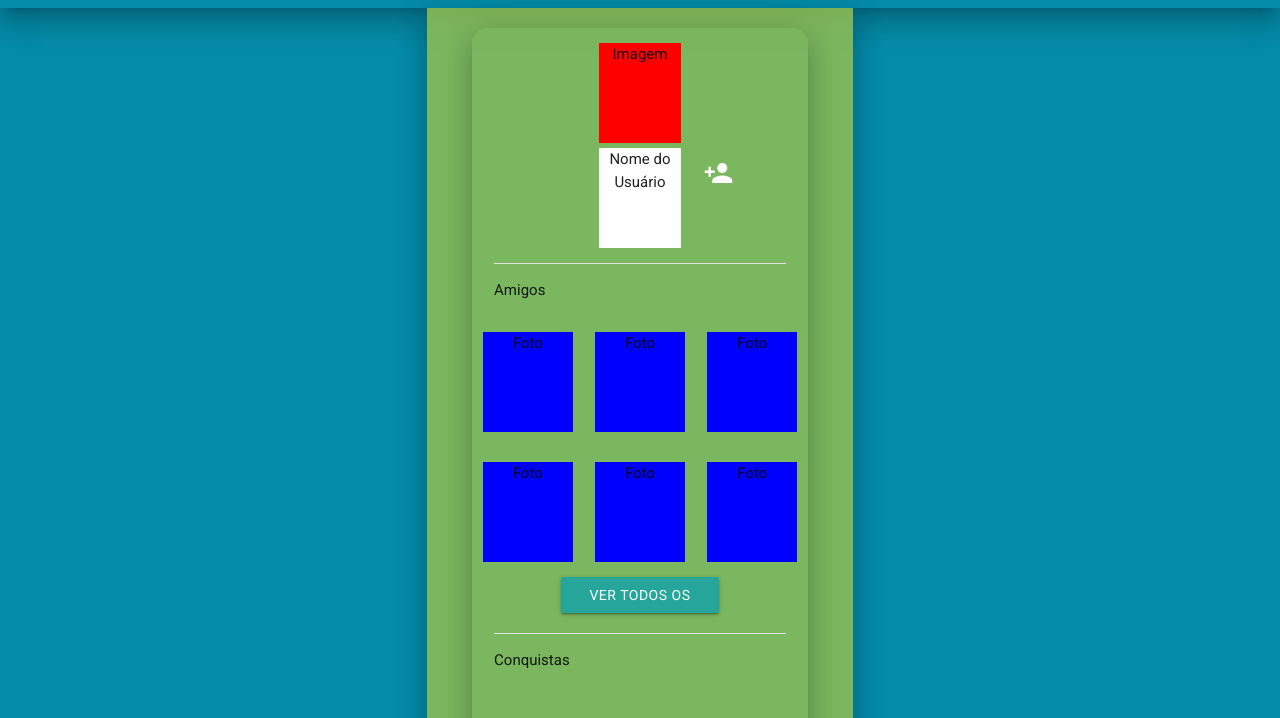
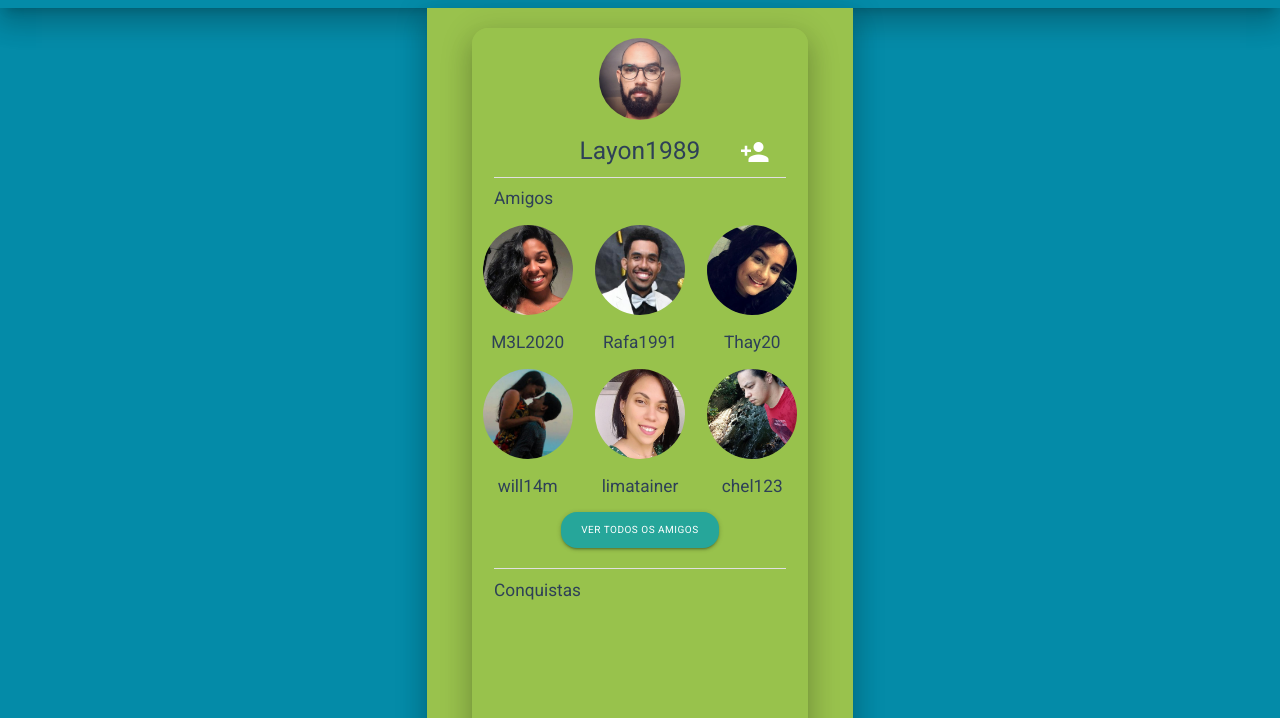
Before and after one commit to Gota-Serena-Games/LUDUS, a plain HTML site: page index.html in a window 1280 px wide. Shown: the part 82-800 px from the top of the page. Drawn offline with nearby package versions, Linux system fonts and the light colour scheme.

Commit message:
pagina de perfil concluida

```diff
--- a/css/layout.css
+++ b/css/layout.css
@@ -12,7 +12,7 @@ body {
 }
 
 #bloco2 {
-	background-color: rgba(153, 194, 77, .8);
+	background-color: rgb(153, 194, 77);
 	height: 800px;
 	border-bottom-left-radius: 16px;
 	border-bottom-right-radius: 16px;
@@ -20,29 +20,44 @@ body {
 }
 
 #bloco2 div#perfil {
-
+	background-color: rgba(153, 194, 77, .8);
 	height: 740px;
 	border-radius: 16px;
 }
 
-#fotoPerfil p {
-	text-align: center;
-	background-color: red;
-	height: 100px;
+#fotoPerfil img {
+	margin-top: 10px;
 }
 
-#usuario p {
+#usuario h5 {
 	text-align: center;
-	background-color: white;
-	height: 100px;
-	margin-top: -10px;
+	color: #2E4057;
+	margin-top: 10px;
 }
 
 #icone i {
 	color: white;
+	margin: 10px;
 }
-#perfisAmigos p {
+#perfisAmigos h6 {
 	text-align: center;
-	height: 100px;
-	background-color: blue;
+	color: #2E4057;
 }
+
+#perfisAmigos img {
+	margin-top: 10px;
+}
+
+#btn {
+	margin-top: 10px;
+	font-size: 10px;
+	border-radius: 16px;
+}
+
+#chat i {
+	color: white;
+}
+
+.cor {
+	color: #2E4057;
+}
--- a/index.html
+++ b/index.html
@@ -11,7 +11,7 @@
 			<link rel="stylesheet" href="https://cdnjs.cloudflare.com/ajax/libs/materialize/1.0.0/css/materialize.min.css">
 			<!--Arquivo CSS-->
 			<link rel="stylesheet" href="css/layout.css">
-			<title>Materialize</title>
+			<title>Ludus</title>
 
     </head>
 
@@ -44,52 +44,81 @@
 				<div id="bloco2" class="col s10 m10 l4 z-depth-4">
 					<div id="perfil" class="col s10 offset-s1 z-depth-4">
 						<div id="fotoPerfil" class="col s4 offset-s4">
-							<p>Imagem</p>
+							<img src="images/foto.png" alt="" class="circle responsive-img center-align">
 						</div><!--Foto de perfil-->
-						<div id="usuario" class="col s4 offset-s4">
-							<p>Nome do Usuário</p>
+						<div id="usuario" class="col s6 offset-s3">
+							<h5>Layon1989</h5>
 						</div><!--Nome do usuário-->
-						<div id="icone" class="col s4">
-							<i class="small material-icons">person_add</i>
+						<div id="icone" class="col s3">
+							<a href="#"><i class="small material-icons">person_add</i></a>
 						</div><!--Icone-->
 						<div class="col s12">
 							<div class="divider"></div><!--Divisória-->
 						</div>
 						<div class="col s12">
-							<p>Amigos</p>
+							<h6 class="cor">Amigos</h6>
 						</div><!--Amigos-->
 						<div id="perfisAmigos" class="row">
 							<div class="col s4">
-								<p>Foto</p>
+								<img src="images/mel.jpg" alt="" class="circle responsive-img center-align">
 							</div>
 							<div class="col s4">
-								<p>Foto</p>
+								<img src="images/rafa.jpg" alt="" class="circle responsive-img center-align">
 							</div>
 							<div class="col s4">
-								<p>Foto</p>
+								<img src="images/thay.jpg" alt="" class="circle responsive-img center-align">
+							</div>
+							<div>
+								<div class="col s4">
+									<a href="#"><h6>M3L2020</h6></a>
+								</div>
+								<div class="col s4">
+									<a href="#"><h6>Rafa1991</h6></a>
+								</div>
+								<div class="col s4">
+									<a href="#"><h6>Thay20</h6></a>
+								</div>
+							</div><!--Nomes dos amigos linha 1-->
+							<div class="col s4">
+								<img src="images/will.jpg" alt="" class="circle responsive-img center-align">
 							</div>
 							<div class="col s4">
-								<p>Foto</p>
+								<img src="images/mariana.jpg" alt="" class="circle responsive-img center-align">
 							</div>
 							<div class="col s4">
-								<p>Foto</p>
+								<img src="images/michel.jpg" alt="" class="circle responsive-img center-align">
 							</div>
-							<div class="col s4">
-								<p>Foto</p>
-							</div>
+							<div>
+								<div class="col s4">
+									<a href="#"><h6>will14m</h6></a>
+								</div>
+								<div class="col s4">
+									<a href="#"><h6>limatainer</h6></a>
+								</div>
+								<div class="col s4">
+									<a href="#"><h6>chel123</h6></a>
+								</div>
+							</div><!--Nomes dos amigos linha 2-->
 							<div class="col s12">
-								<a class=" col s6 offset-s3 waves-effect waves-light btn center-align">Ver todos os amigos</a>
+								<a id="btn" class=" col s6 offset-s3 waves-effect waves-light btn center-align">Ver todos os amigos</a>
 							</div><!--Botão-->
 						</div><!--Perfil de amigos-->
 						<div class="col s12">
 							<div class="divider"></div><!--Divisória-->
 						</div>
 						<div class="col s12">
-							<p>Conquistas</p>
+							<h6 class="cor">Conquistas</h6>
 						</div><!--Conquistas-->
 					</div><!--Bloco do perfil-->
 				</div>
 				<div id="bloco3" class="col s1 m1 l4"></div><!--Lateral direita da página-->
+			</div>
+			<div class="row">
+				<div class="col s10 offset-s1"></div>
+				<div id="chat" class="col s1">
+					<i class="medium material-icons">forum</i>
+				</div>
+
 			</div>
 
 			<!--jquery-->
```
Also changed, not shown: images/foto.png (added), images/imagem1.png (added), images/logo.png (added), images/mariana.jpg (added), images/mel.jpg (added), images/michel.jpg (added), images/rafa.jpg (added), images/thay.jpg (added), images/will.jpg (added).
